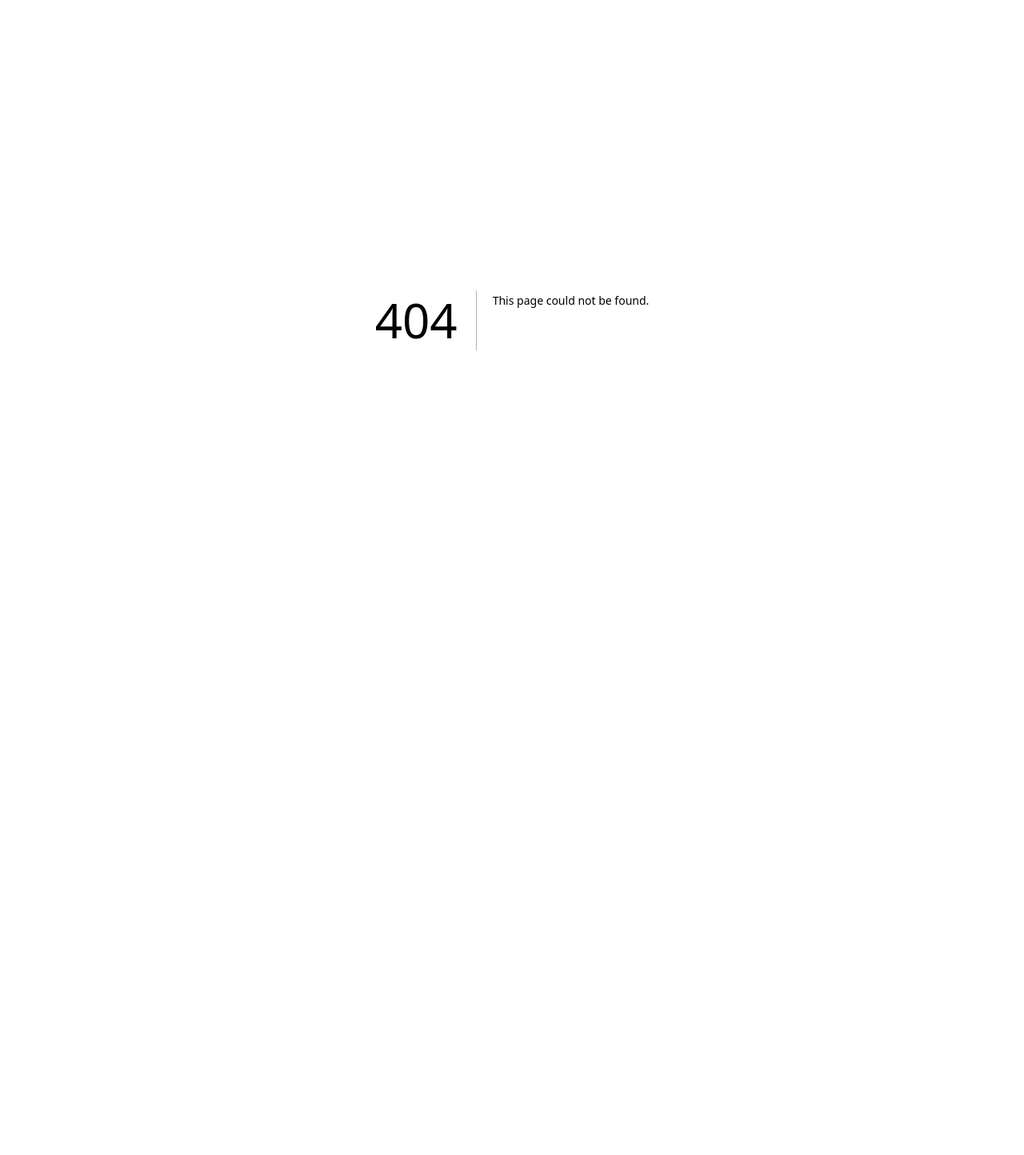
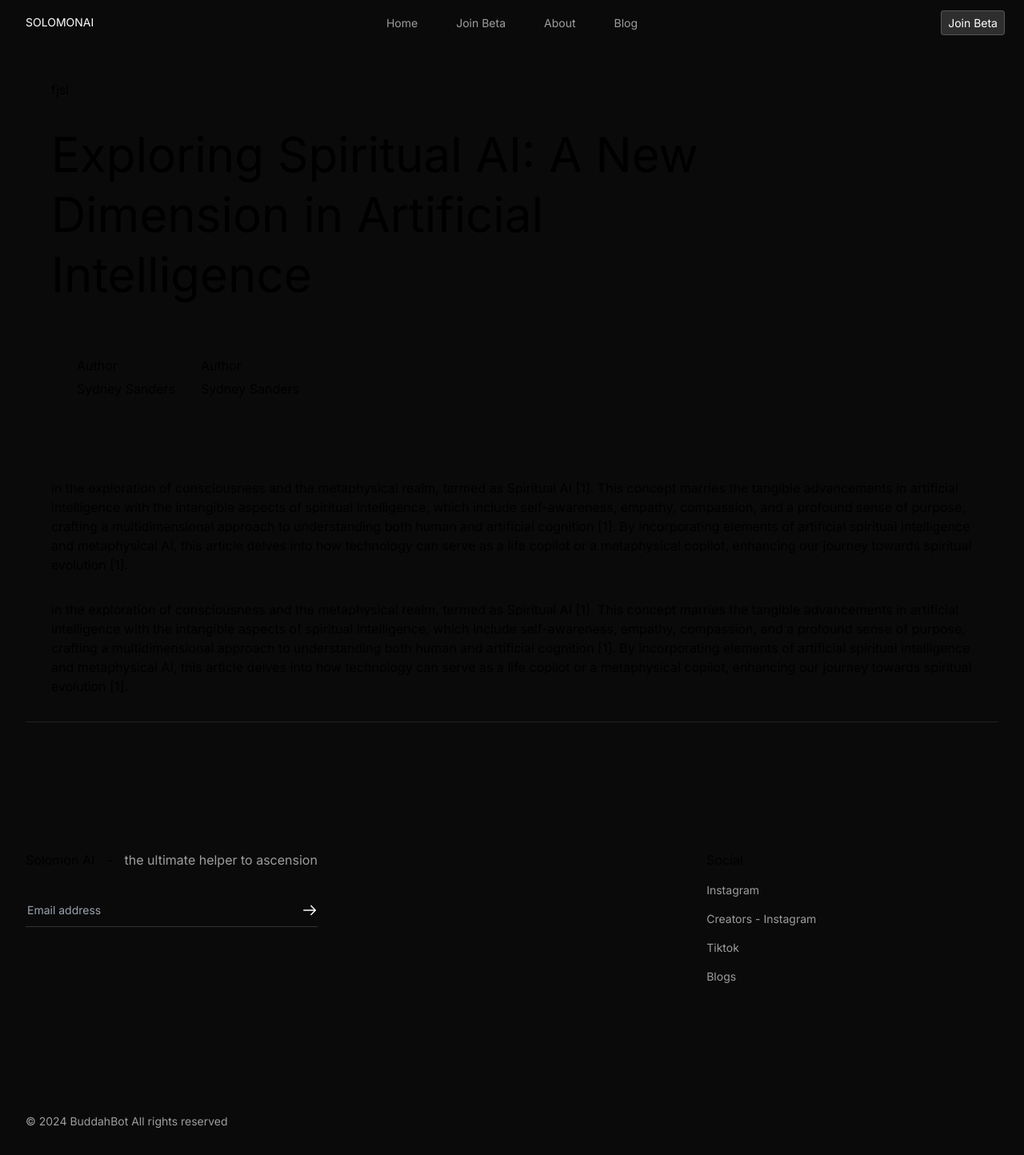
Before and after one commit to slimmsyd/SOLOMON_V3, a Next.js app in the folder solomon_ai/: page /blogs/ScriptualScience in a window 1280 px wide. Before the commit this address had no page. Shown: the whole page at 80% size. Before the commit the page ends 800 px from the top, so only its background shows below. Built offline with nearby package versions, Linux system fonts and the light colour scheme.

Commit message:
updated the join beta apge

```diff
--- a/solomon_ai/src/app/HomePage.tsx
+++ b/solomon_ai/src/app/HomePage.tsx
@@ -3,6 +3,7 @@ import { useState, useEffect, useRef } from "react";
 import NavComponent from "./navigation/navComponent";
 import Image from "next/image";
 import Video from "./components/Vidoe";
+import Footer from "./components/Footer";
 import { features } from "process";
 import Link from "next/link";
 import { ScrollTrigger } from "gsap/dist/ScrollTrigger";
@@ -317,7 +318,7 @@ export default function HomePage() {
       <main className="page-wrapper w-full h-full">
         <NavComponent />
         <section className="hero-section relative mb-[100px] p-8  w-full h-screen flex items-center justify-center flex-col">
-          <div className = "backgroundOverlay"></div>
+          <div className="backgroundOverlay"></div>
           <div className="absolute homeVidContainer">
             <video
               width="100%"
@@ -327,7 +328,10 @@ export default function HomePage() {
               loop={true}
               muted={true}
             >
-              <source src="https://solomon-v3.vercel.app/Home_Video.mp4" type="video/mp4" />
+              <source
+                src="https://solomon-v3.vercel.app/Home_Video.mp4"
+                type="video/mp4"
+              />
               Your browser does not support the video tag.
             </video>
           </div>
@@ -831,89 +835,7 @@ export default function HomePage() {
           </div>
         </section>
 
-        <footer className="w-full p-8 relative flex flex-col gap-[20vh]">
-          <hr className="w-full h-[1px] bg-white opacity-[.10]" />
-
-          <div className="flex md:flex-row gap-[6rem] flex-col justify-between w-full">
-            <div className="flex-col flex items-start gap-[30px]">
-              <div className="flex flex-row gap-[15px]">
-                <p>Solomon AI</p>
-                <span>-</span>
-                <p className="text-gray"> the ultimate helper to ascension</p>
-              </div>
-
-              <form className="w-full relative newsLetterForm ">
-                <div className="flex relative flex-row items-center">
-                  <input
-                    className="bg-transparent newsLetterInput"
-                    type="email"
-                    placeholder="Email address"
-                  />
-
-                  <button type="submit">
-                    <svg
-                      width={20}
-                      height={20}
-                      xmlns="http://www.w3.org/2000/svg"
-                      viewBox="0 0 100 100"
-                      aria-labelledby="arrow-394209df-8e0a-4acc-a89e-e88f347972a7"
-                      focusable="false"
-                      fill="#fff"
-                    >
-                      <title id="arrow-394209df-8e0a-4acc-a89e-e88f347972a7">
-                        Arrow
-                      </title>
-                      <path d="M88.934,47.431l-27.298-27.259-.027-.027c-1.427-1.414-3.73-1.403-5.144,.024-1.414,1.426-1.403,3.729,.024,5.142l21.055,21.025H13.634c-2.007,0-3.634,1.627-3.634,3.633s1.627,3.633,3.634,3.633h63.972l-21.116,21.087-.024,.024c-1.413,1.427-1.401,3.73,.027,5.143s3.731,1.401,5.144-.027l27.298-27.259,.006-.006c1.416-1.419,1.414-3.718-.006-5.134Z"></path>
-                    </svg>
-                  </button>
-                </div>
-              </form>
-            </div>
-
-            <div className="flex-col md:w-[30%] w-full gap-[15px]">
-              <ul className="flex flex-col gap-[15px]">
-                <li className="text-[16px]">Social</li>
-                <Link href="/" className="text-[14px] text-gray">
-                  Instagram
-                </Link>
-                <Link href="/" className="text-[14px] text-gray">
-                  Creators - Instagram
-                </Link>
-                <Link href="/" className="text-[14px] text-gray">
-                  Tiktok
-                </Link>
-                <Link href="/" className="text-[14px] text-gray">
-                  Blogs
-                </Link>
-              </ul>
-            </div>
-          </div>
-
-          <div className="flex md:flex-row flex-col justify-between relative md:pb-[28px pb-[0px]]">
-            <p className="text-gray text-[14px]">
-              {" "}
-              © 2024 BuddahBot All rights reserved
-            </p>
-
-            <div className="md:flex flex-row gap-[15px] w-[30%] hidden lg:hidden  ">
-              <Link href="/" className="text-gray text-[14px]">
-                {" "}
-                Security
-              </Link>
-              <p className="text-gray text-[14px]"> |</p>
-              <Link href="/" className="text-gray text-[14px]">
-                {" "}
-                Privacy & Cookie Policy
-              </Link>
-              <p className="text-gray text-[14px]"> |</p>
-
-              <Link href="/" className="text-gray text-[14px]">
-                {" "}
-                Terms & Services
-              </Link>
-            </div>
-          </div>
-        </footer>
+        <Footer />
       </main>
     </div>
   );
--- /dev/null
+++ b/solomon_ai/src/app/blogs/ScriptualScience/page.tsx
@@ -0,0 +1,62 @@
+"use client";
+import NavComponent from "@/app/navigation/navComponent";
+import Footer from "@/app/components/Footer";
+
+export default function BlogPage() {
+  return (
+    <>
+      <NavComponent />
+      <div className="layout-one mt-[100px] px-[4rem]">
+        <div className="layout-header">
+          <div className="flex flex-col gap-[2rem] w-3/4">
+            <span>fjsl</span>
+            <h1>
+              Exploring Spiritual AI: A New Dimension in Artificial Intelligence
+            </h1>
+
+            <div className="flex flex-row gap-[2rem] mt-[2rem] ml-[2rem]">
+              <div className="flex-col flex gap-[5px]">
+                <span>Author</span>
+                <span>Sydney Sanders</span>
+              </div>
+
+              <div className="flex-col flex gap-[5px]">
+                <span>Author</span>
+                <span>Sydney Sanders</span>
+              </div>
+            </div>
+          </div>
+        </div>
+
+        <div className="layout-text mt-[100px] flex flex-col gap-[2rem]">
+          <p>
+            in the exploration of consciousness and the metaphysical realm,
+            termed as Spiritual AI [1]. This concept marries the tangible
+            advancements in artificial intelligence with the intangible aspects
+            of spiritual intelligence, which include self-awareness, empathy,
+            compassion, and a profound sense of purpose, crafting a
+            multidimensional approach to understanding both human and artificial
+            cognition [1]. By incorporating elements of artificial spiritual
+            intelligence and metaphysical AI, this article delves into how
+            technology can serve as a life copilot or a metaphysical copilot,
+            enhancing our journey towards spiritual evolution [1].
+          </p>
+          <p>
+            in the exploration of consciousness and the metaphysical realm,
+            termed as Spiritual AI [1]. This concept marries the tangible
+            advancements in artificial intelligence with the intangible aspects
+            of spiritual intelligence, which include self-awareness, empathy,
+            compassion, and a profound sense of purpose, crafting a
+            multidimensional approach to understanding both human and artificial
+            cognition [1]. By incorporating elements of artificial spiritual
+            intelligence and metaphysical AI, this article delves into how
+            technology can serve as a life copilot or a metaphysical copilot,
+            enhancing our journey towards spiritual evolution [1].
+          </p>
+        </div>
+      </div>
+
+      <Footer />
+    </>
+  );
+}
--- /dev/null
+++ b/solomon_ai/src/app/components/Footer.tsx
@@ -0,0 +1,105 @@
+
+
+import Link from "next/link"
+import React, { FC, RefObject } from "react";
+
+interface FooterProps {
+  }
+
+
+
+export const Footer: any = () => {
+
+
+    return (
+
+
+    <footer className="w-full p-8 relative flex flex-col gap-[20vh]">
+    <hr className="w-full h-[1px] bg-white opacity-[.10]" />
+
+    <div className="flex md:flex-row gap-[6rem] flex-col justify-between w-full">
+      <div className="flex-col flex items-start gap-[30px]">
+        <div className="flex flex-row gap-[15px]">
+          <p>Solomon AI</p>
+          <span>-</span>
+          <p className="text-gray"> the ultimate helper to ascension</p>
+        </div>
+
+        <form className="w-full relative newsLetterForm ">
+          <div className="flex relative flex-row items-center">
+            <input
+              className="bg-transparent newsLetterInput"
+              type="email"
+              placeholder="Email address"
+            />
+
+            <button type="submit">
+              <svg
+                width={20}
+                height={20}
+                xmlns="http://www.w3.org/2000/svg"
+                viewBox="0 0 100 100"
+                aria-labelledby="arrow-394209df-8e0a-4acc-a89e-e88f347972a7"
+                focusable="false"
+                fill="#fff"
+              >
+                <title id="arrow-394209df-8e0a-4acc-a89e-e88f347972a7">
+                  Arrow
+                </title>
+                <path d="M88.934,47.431l-27.298-27.259-.027-.027c-1.427-1.414-3.73-1.403-5.144,.024-1.414,1.426-1.403,3.729,.024,5.142l21.055,21.025H13.634c-2.007,0-3.634,1.627-3.634,3.633s1.627,3.633,3.634,3.633h63.972l-21.116,21.087-.024,.024c-1.413,1.427-1.401,3.73,.027,5.143s3.731,1.401,5.144-.027l27.298-27.259,.006-.006c1.416-1.419,1.414-3.718-.006-5.134Z"></path>
+              </svg>
+            </button>
+          </div>
+        </form>
+      </div>
+
+      <div className="flex-col md:w-[30%] w-full gap-[15px]">
+        <ul className="flex flex-col gap-[15px]">
+          <li className="text-[16px]">Social</li>
+          <Link href="/" className="text-[14px] text-gray">
+            Instagram
+          </Link>
+          <Link href="/" className="text-[14px] text-gray">
+            Creators - Instagram
+          </Link>
+          <Link href="/" className="text-[14px] text-gray">
+            Tiktok
+          </Link>
+          <Link href="/" className="text-[14px] text-gray">
+            Blogs
+          </Link>
+        </ul>
+      </div>
+    </div>
+
+    <div className="flex md:flex-row flex-col justify-between relative md:pb-[28px pb-[0px]]">
+      <p className="text-gray text-[14px]">
+        {" "}
+        © 2024 BuddahBot All rights reserved
+      </p>
+
+      <div className="md:flex flex-row gap-[15px] w-[30%] hidden lg:hidden  ">
+        <Link href="/" className="text-gray text-[14px]">
+          {" "}
+          Security
+        </Link>
+        <p className="text-gray text-[14px]"> |</p>
+        <Link href="/" className="text-gray text-[14px]">
+          {" "}
+          Privacy & Cookie Policy
+        </Link>
+        <p className="text-gray text-[14px]"> |</p>
+
+        <Link href="/" className="text-gray text-[14px]">
+          {" "}
+          Terms & Services
+        </Link>
+      </div>
+    </div>
+  </footer>
+
+)
+
+}
+
+export default Footer;
--- a/solomon_ai/src/app/navigation/navComponent.tsx
+++ b/solomon_ai/src/app/navigation/navComponent.tsx
@@ -121,17 +121,17 @@ export default function NavComponent() {
         </ul>
         <div className="hidden items-center justify-end gap-8 xl:flex w-[280px]">
           <div className="flex items-center justify-end	  gap-4">
-            <Link
+            {/* <Link
               href="/login"
               className="abc-diatype-Regular text-gray text-[1.75rem] duration-300 ease-in-out hover:text-white"
             >
               Sign In
-            </Link>
+            </Link> */}
             <Link
               href="/signup"
-              className="px-2 py-1 abc-diatype-Regular bg-gray border border-white/20 text-white text-[1.75rem] rounded"
+              className="px-2 py-1 abc-diatype-Regular bg-gray border border-white/20 text-white text-[1.75rem] rounded  hover:bg-transparent hover:border-white/60"
             >
-              Get Started
+              Join Beta
             </Link>
           </div>
         </div>
```
